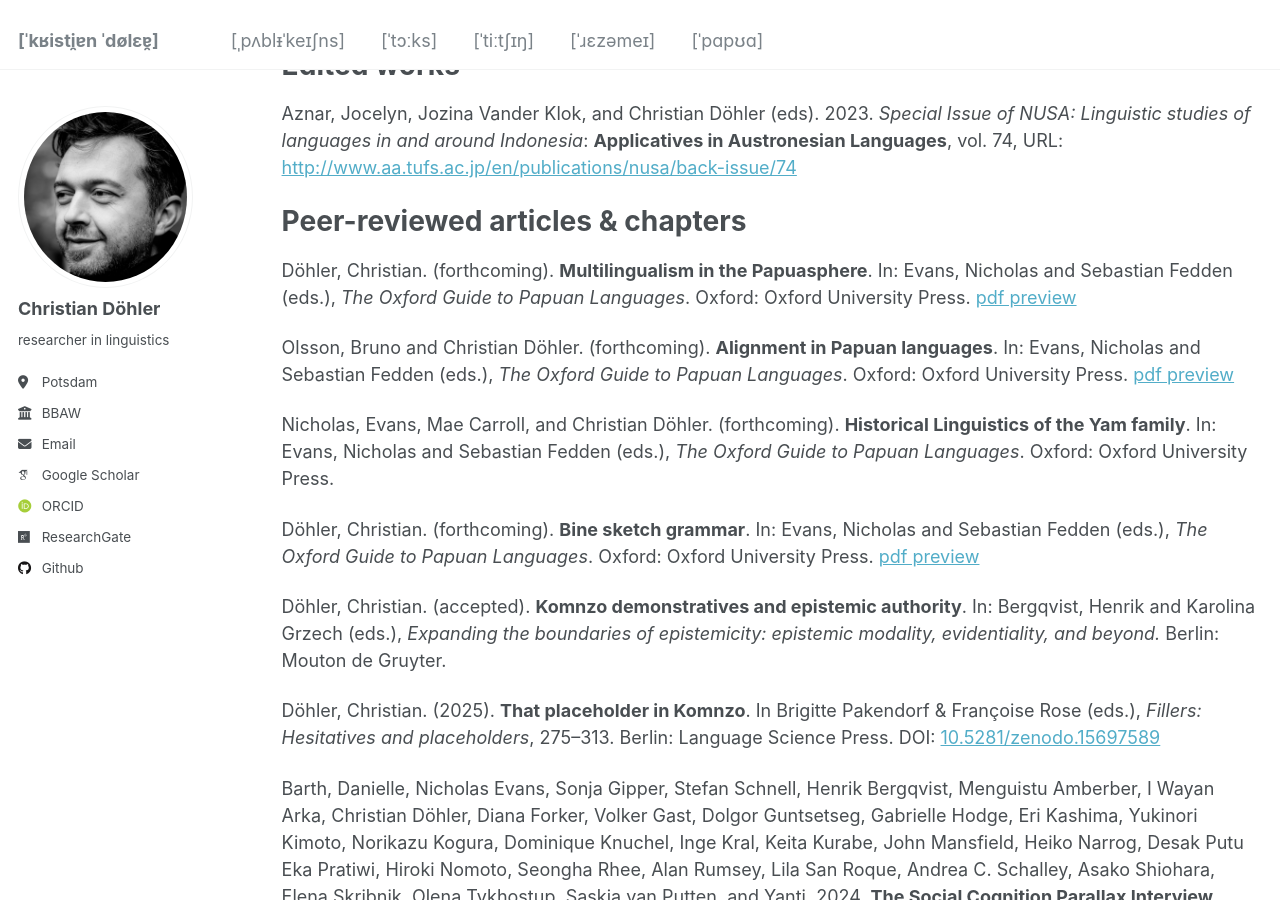
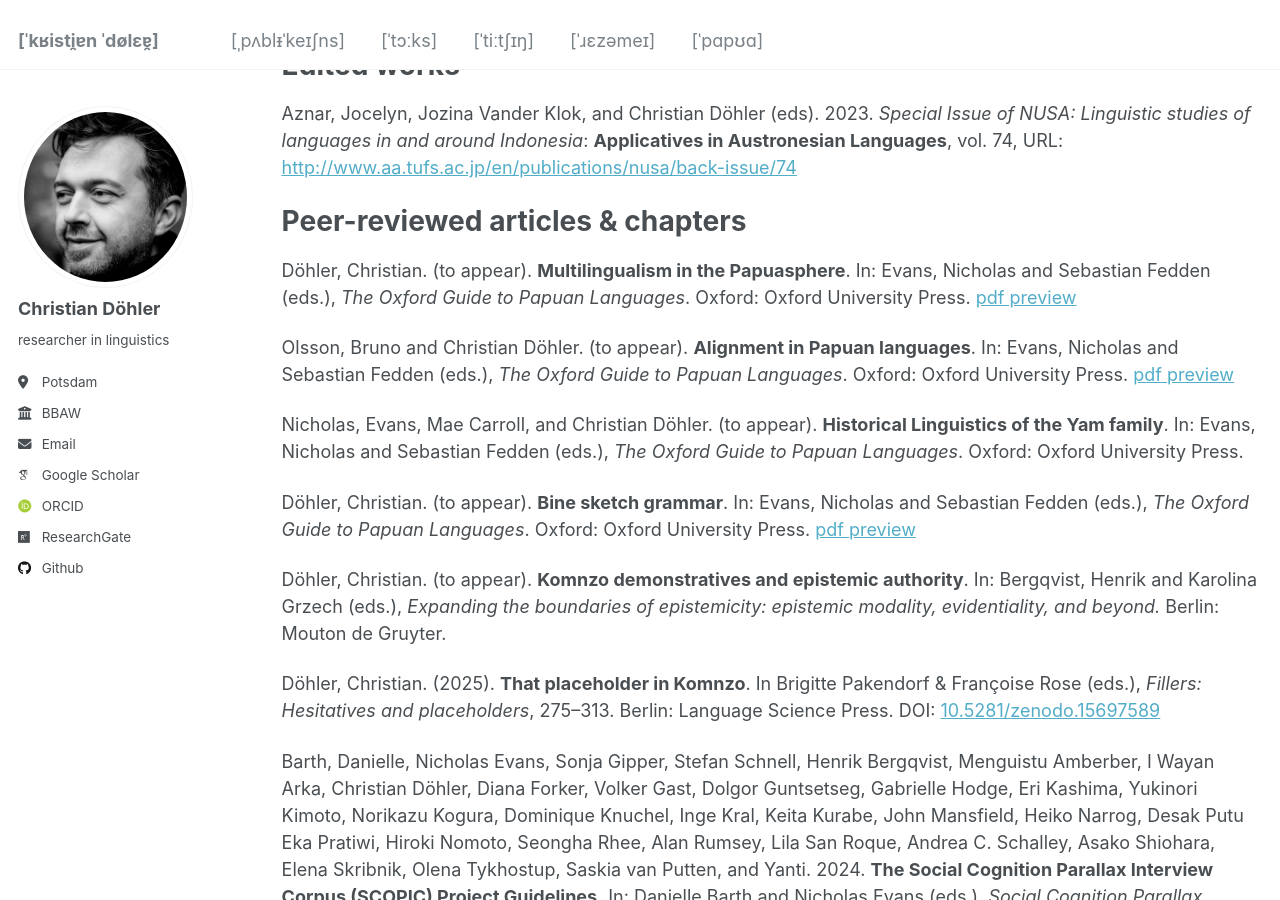
Before and after one commit to chrdoe/chrdoe.github.io, a Jekyll site: the page built from _pages/publications.md, in a window 1280 px wide and 900 px high, scrolled down 278 px. Built offline with Jekyll 4.4.1, drawn with Linux system fonts in a browser that asks for light colours; some web fonts are replaced.

Commit message:
Update publications.md

```diff
--- a/_pages/publications.md
+++ b/_pages/publications.md
@@ -26,15 +26,15 @@ Aznar, Jocelyn, Jozina Vander Klok, and Christian Döhler (eds). 2023. *Special
 Peer-reviewed articles & chapters
 ===
 
-Döhler, Christian. (forthcoming). **Multilingualism in the Papuasphere**. In: Evans, Nicholas and Sebastian Fedden (eds.), *The Oxford Guide to Papuan Languages*. Oxford: Oxford University Press. <a href="https://chrdoe.github.io/files/do%CC%88hler2025_OGPL_multilingualism-preprint.pdf" target="_blank">pdf preview</a>
+Döhler, Christian. (to appear). **Multilingualism in the Papuasphere**. In: Evans, Nicholas and Sebastian Fedden (eds.), *The Oxford Guide to Papuan Languages*. Oxford: Oxford University Press. <a href="https://chrdoe.github.io/files/do%CC%88hler2025_OGPL_multilingualism-preprint.pdf" target="_blank">pdf preview</a>
 
-Olsson, Bruno and Christian Döhler. (forthcoming). **Alignment in Papuan languages**. In: Evans, Nicholas and Sebastian Fedden (eds.), *The Oxford Guide to Papuan Languages*. Oxford: Oxford University Press. <a href="https://chrdoe.github.io/files/do%CC%88hler2025_OGPL-alignment_preprint.pdf" target="_blank">pdf preview</a>
+Olsson, Bruno and Christian Döhler. (to appear). **Alignment in Papuan languages**. In: Evans, Nicholas and Sebastian Fedden (eds.), *The Oxford Guide to Papuan Languages*. Oxford: Oxford University Press. <a href="https://chrdoe.github.io/files/do%CC%88hler2025_OGPL-alignment_preprint.pdf" target="_blank">pdf preview</a>
 
-Nicholas, Evans, Mae Carroll, and Christian Döhler. (forthcoming). **Historical Linguistics of the Yam family**. In: Evans, Nicholas and Sebastian Fedden (eds.), *The Oxford Guide to Papuan Languages*. Oxford: Oxford University Press.
+Nicholas, Evans, Mae Carroll, and Christian Döhler. (to appear). **Historical Linguistics of the Yam family**. In: Evans, Nicholas and Sebastian Fedden (eds.), *The Oxford Guide to Papuan Languages*. Oxford: Oxford University Press.
 
-Döhler, Christian. (forthcoming). **Bine sketch grammar**. In: Evans, Nicholas and Sebastian Fedden (eds.), *The Oxford Guide to Papuan Languages*. Oxford: Oxford University Press. <a href="https://chrdoe.github.io/files/do%CC%88hler2025_OGPL_Bine_sketch_grammar-preprint.pdf" target="_blank">pdf preview</a>
+Döhler, Christian. (to appear). **Bine sketch grammar**. In: Evans, Nicholas and Sebastian Fedden (eds.), *The Oxford Guide to Papuan Languages*. Oxford: Oxford University Press. <a href="https://chrdoe.github.io/files/do%CC%88hler2025_OGPL_Bine_sketch_grammar-preprint.pdf" target="_blank">pdf preview</a>
 
-Döhler, Christian. (accepted). **Komnzo demonstratives and epistemic authority**. In: Bergqvist, Henrik and Karolina Grzech (eds.), *Expanding the boundaries of epistemicity: epistemic modality, evidentiality, and beyond.* Berlin: Mouton de Gruyter.
+Döhler, Christian. (to appear). **Komnzo demonstratives and epistemic authority**. In: Bergqvist, Henrik and Karolina Grzech (eds.), *Expanding the boundaries of epistemicity: epistemic modality, evidentiality, and beyond.* Berlin: Mouton de Gruyter.
 
 Döhler, Christian. (2025). **That placeholder in Komnzo**. In Brigitte Pakendorf & Françoise Rose (eds.), *Fillers: Hesitatives and placeholders*, 275–313. Berlin: Language Science Press. DOI: <a href="https://zenodo.org/records/15697589" target="_blank">10.5281/zenodo.15697589</a>
 
```
